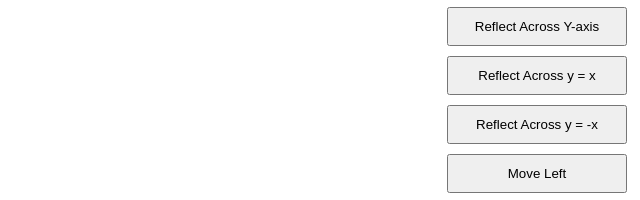
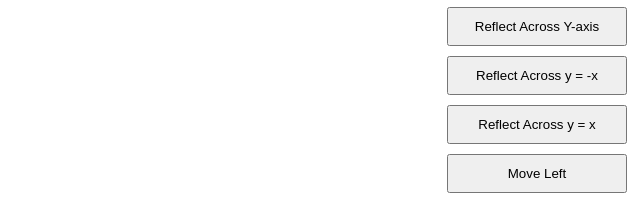
Before and after one commit to Cliff-Lee/Grade8Maths, a plain HTML site: page transformationgolf.html in a window 1280 px wide. Shown: the part 274-474 px from the top of the page, 640-1280 px from the left. Drawn offline with Linux system fonts and the light colour scheme.

Commit message:
Update transformationgolf.html

```diff
--- a/transformationgolf.html
+++ b/transformationgolf.html
@@ -54,8 +54,8 @@
             <button onclick="performRotation('counterclockwise')">Rotate 90° Counterclockwise</button>
             <button onclick="reflectX()">Reflect Across X-axis</button>
             <button onclick="reflectY()">Reflect Across Y-axis</button>
-            <button onclick="reflectYEqualsX()">Reflect Across y = x</button>
-            <button onclick="reflectYEqualsNegativeX()">Reflect Across y = -x</button>
+            <button onclick="reflectYEqualsX()">Reflect Across y = -x</button>
+            <button onclick="reflectYEqualsNegativeX()">Reflect Across y = x</button>
             <button onclick="moveLeft()">Move Left</button>
             <button onclick="moveRight()">Move Right</button>
             <button onclick="moveUp()">Move Up</button>
```
